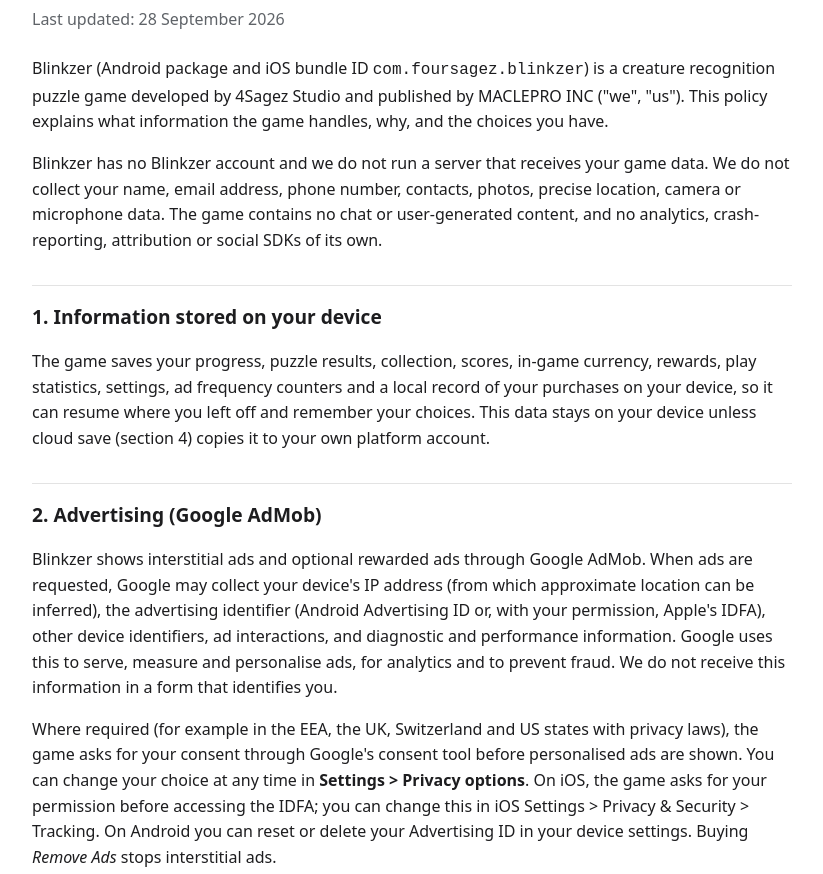
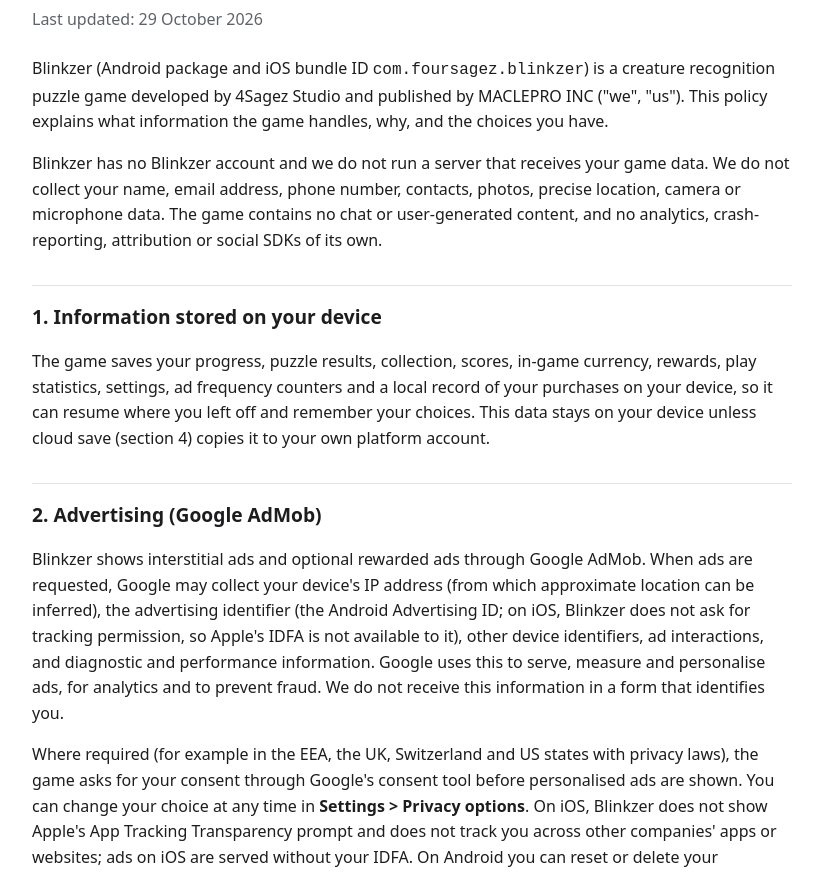
Before and after one commit to Palguna/blinkzer-privacy, a plain HTML site: page index.html in a window 1280 px wide. Shown: the part 78-952 px from the top of the page, without its empty margins (228-1051 px from the left). Drawn offline with Linux system fonts and the light colour scheme.

Commit message:
Update last updated date in privacy policy

```diff
--- a/index.html
+++ b/index.html
@@ -22,7 +22,7 @@
 <body>
 <main>
 <h1>Blinkzer Privacy Policy</h1>
-<p class="meta">Last updated: 28 September 2026</p>
+<p class="meta">Last updated: 29 October 2026</p>
 
 <p>Blinkzer (Android package and iOS bundle ID <code>com.foursagez.blinkzer</code>) is a creature recognition puzzle game developed by 4Sagez Studio and published by MACLEPRO INC ("we", "us"). This policy explains what information the game handles, why, and the choices you have.</p>
 
@@ -32,8 +32,8 @@
 <p>The game saves your progress, puzzle results, collection, scores, in-game currency, rewards, play statistics, settings, ad frequency counters and a local record of your purchases on your device, so it can resume where you left off and remember your choices. This data stays on your device unless cloud save (section 4) copies it to your own platform account.</p>
 
 <h2>2. Advertising (Google AdMob)</h2>
-<p>Blinkzer shows interstitial ads and optional rewarded ads through Google AdMob. When ads are requested, Google may collect your device's IP address (from which approximate location can be inferred), the advertising identifier (Android Advertising ID or, with your permission, Apple's IDFA), other device identifiers, ad interactions, and diagnostic and performance information. Google uses this to serve, measure and personalise ads, for analytics and to prevent fraud. We do not receive this information in a form that identifies you.</p>
-<p>Where required (for example in the EEA, the UK, Switzerland and US states with privacy laws), the game asks for your consent through Google's consent tool before personalised ads are shown. You can change your choice at any time in <strong>Settings &gt; Privacy options</strong>. On iOS, the game asks for your permission before accessing the IDFA; you can change this in iOS Settings &gt; Privacy &amp; Security &gt; Tracking. On Android you can reset or delete your Advertising ID in your device settings. Buying <em>Remove Ads</em> stops interstitial ads.</p>
+<p>Blinkzer shows interstitial ads and optional rewarded ads through Google AdMob. When ads are requested, Google may collect your device's IP address (from which approximate location can be inferred), the advertising identifier (the Android Advertising ID; on iOS, Blinkzer does not ask for tracking permission, so Apple's IDFA is not available to it), other device identifiers, ad interactions, and diagnostic and performance information. Google uses this to serve, measure and personalise ads, for analytics and to prevent fraud. We do not receive this information in a form that identifies you.</p>
+<p>Where required (for example in the EEA, the UK, Switzerland and US states with privacy laws), the game asks for your consent through Google's consent tool before personalised ads are shown. You can change your choice at any time in <strong>Settings &gt; Privacy options</strong>. On iOS, Blinkzer does not show Apple's App Tracking Transparency prompt and does not track you across other companies' apps or websites; ads on iOS are served without your IDFA. On Android you can reset or delete your Advertising ID in your device settings. Buying <em>Remove Ads</em> stops interstitial ads.</p>
 <p>See <a href="https://policies.google.com/privacy">Google's Privacy Policy</a> and <a href="https://policies.google.com/technologies/partner-sites">how Google uses information from apps that use its services</a>.</p>
 
 <h2>3. In-app purchases</h2>
```
